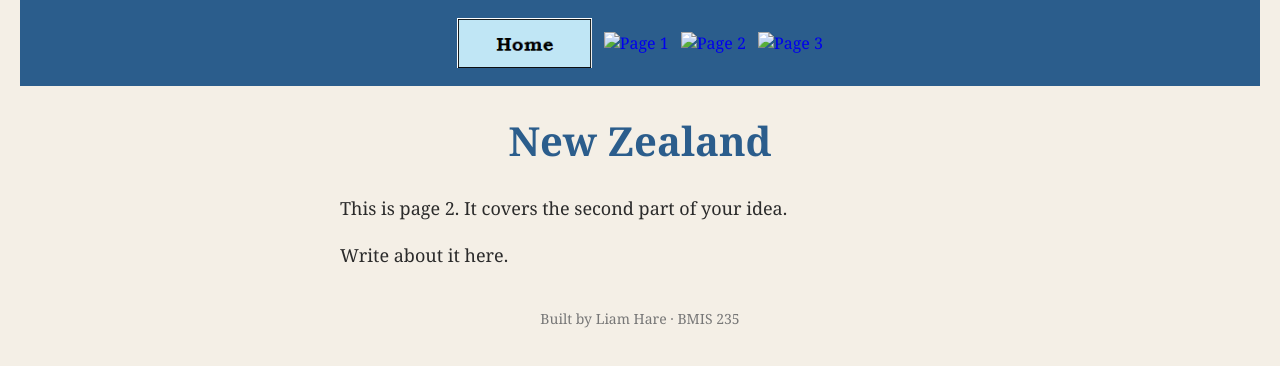
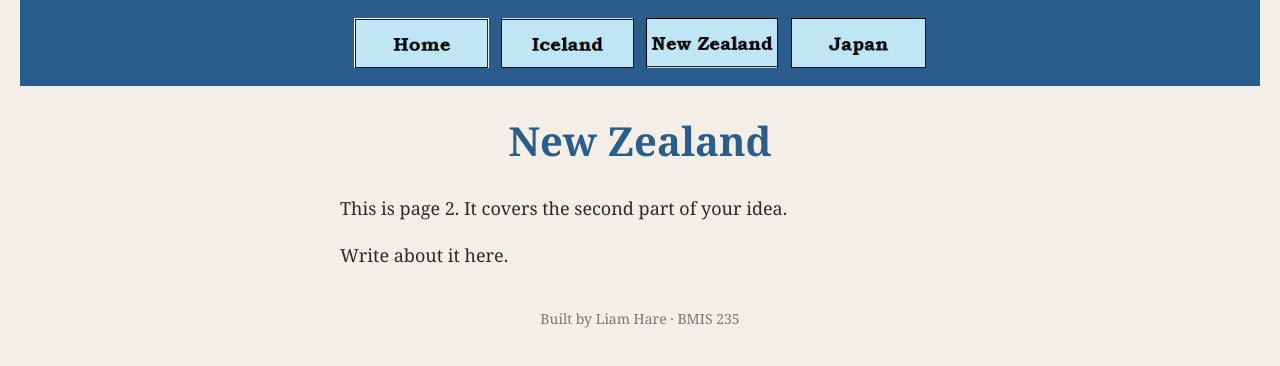
Before and after one commit to hareliam/bmis235-html-3, a plain HTML site: page NewZealand.html in a window 1280 px wide. Drawn offline with Linux system fonts and the light colour scheme.

Commit message:
Update navigation links and images in NewZealand.html

```diff
--- a/NewZealand.html
+++ b/NewZealand.html
@@ -22,10 +22,10 @@
      other three pages, so every page has the exact same menu.
      ===================================================================== -->
 <nav>
-    <a href="index.html"><img src="img/home.png" alt="Home"></a>
-    <a href="page1.html"><img src="img/page1.png" alt="Page 1"></a>
-    <a href="page2.html"><img src="img/page2.png" alt="Page 2"></a>
-    <a href="page3.html"><img src="img/page3.png" alt="Page 3"></a>
+    <a href="index.html"><img src="img/Home.png" alt="Home"></a>
+    <a href="page1.html"><img src="img/Iceland.png" alt="Iceland"></a>
+    <a href="page2.html"><img src="img/NewZealand.png" alt="New Zealand"></a>
+    <a href="page3.html"><img src="img/Japan.png" alt="Japan"></a>
 </nav>
 
 <h1>New Zealand</h1>
```
